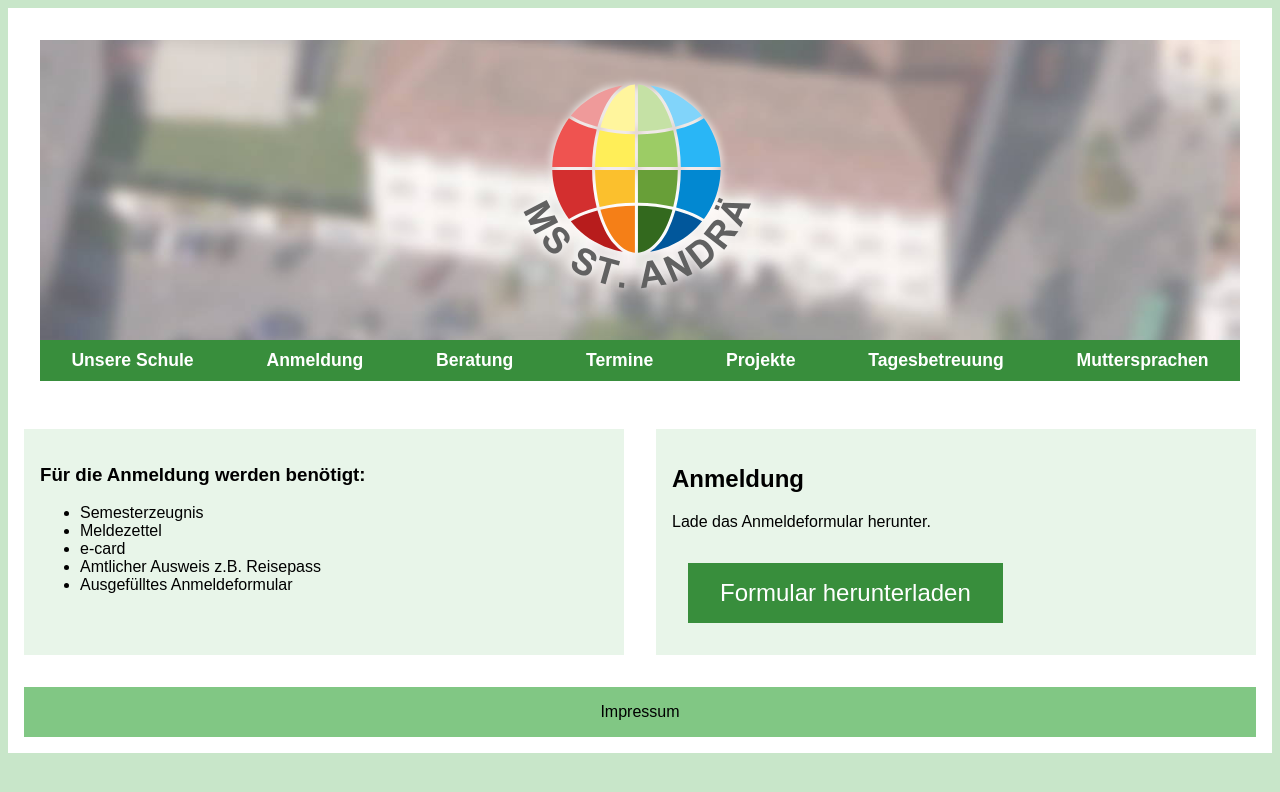
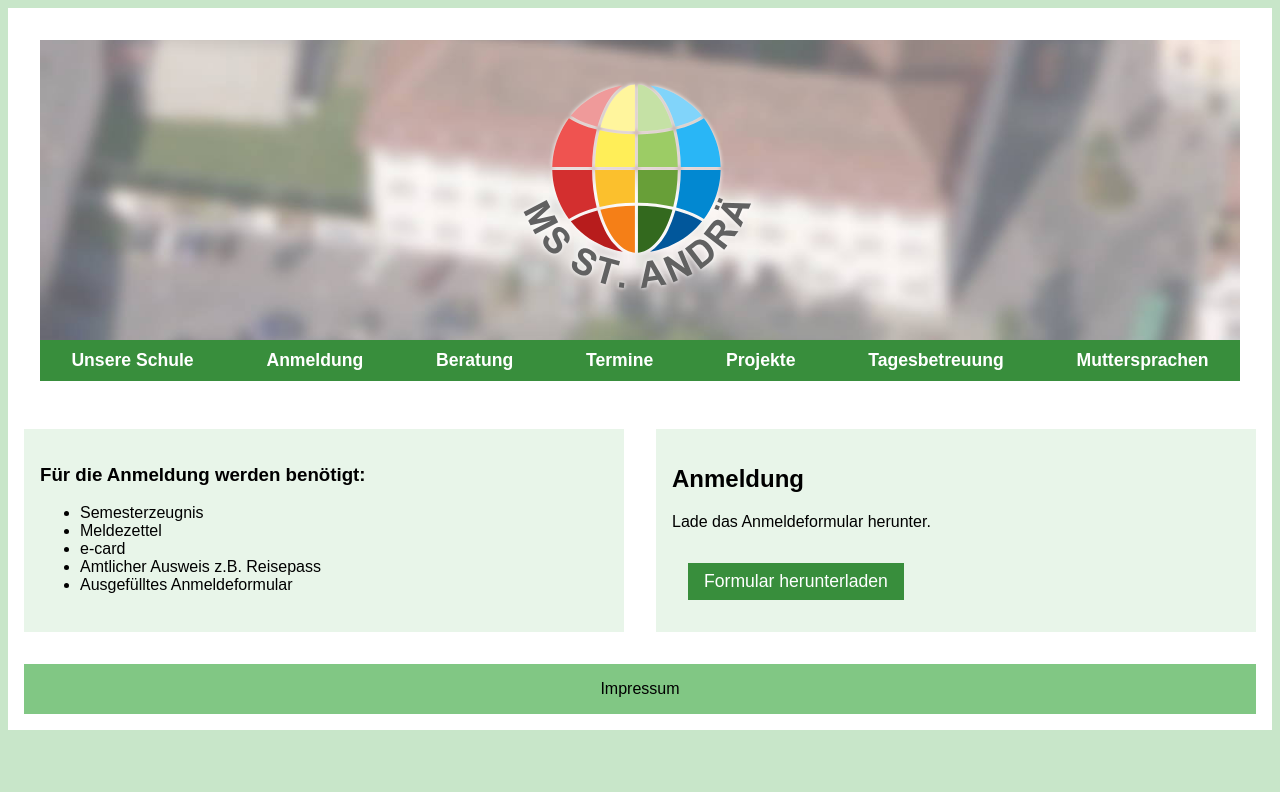
Before and after one commit to MS-St-Andrae/ms-st-andrae.github.io, a plain HTML site: page anmeldung.html in a window 1280 px wide. Drawn offline with Linux system fonts and the light colour scheme.

Commit message:
Add files via upload

```diff
--- a/css/style.css
+++ b/css/style.css
@@ -61,12 +61,12 @@
       border: none;
       color: white;
       align: center;
-      padding: 1rem 2rem 1rem;
+      padding: 0.5rem 1rem 0.5rem;
       cursor: pointer;
       display: inline-block;
       margin: 1rem;
       align: center;
-      font-size: 1.5rem;
+      font-size: 1.1rem;
     }
 
     .download:hover {
@@ -87,7 +87,7 @@
       display: block;
       margin-left:auto;
       margin-right:auto;
-      filter: drop-shadow( 0px 0px 5px #FFFFFF);
+      filter: drop-shadow( 0px 0px 2px #FFFFFF);
     }
 
     #hausost {
```
